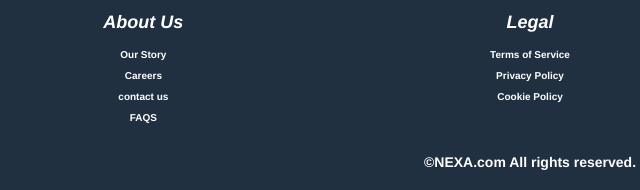
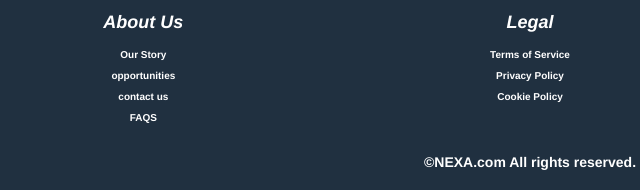
Before and after one commit to JUMA-JOEL/ONLINE-STORE, a plain HTML site: page careers.html in a window 1280 px wide. Shown: the part 607-797 px from the top of the page, 110-750 px from the left. Drawn offline with Linux system fonts and the light colour scheme.

Commit message:
Update careers.html

```diff
--- a/careers.html
+++ b/careers.html
@@ -6,7 +6,7 @@
     <meta name="viewport" content="width=device-width, initial-scale=1.0">
     <link rel="stylesheet" href="style.css">
     <link rel="stylesheet" href="https://cdnjs.cloudflare.com/ajax/libs/font-awesome/6.0.0-beta3/css/all.min.css">
-    <title>job opprtunities</title>
+    <title>job opportunities</title>
     <meta name="description" content="View and manage items in your shopping cart. Proceed to checkout with your selected products.">
     <link rel="icon" href="images/favicon.ico" type="image/x-icon">
 </head>
@@ -99,7 +99,7 @@
                     <div class="footer-section">
                         <h3><b><i>About Us</i></b></h3>
                         <a href="our story.html"><b>Our Story</b></a>
-                        <a href="careers.html"><b>Careers</b></a>
+                        <a href="careers.html"><b>opportunities</b></a>
                         <a href="contactus.html"><b>contact us</b></a>
                         <a href="FAQS.html"><b>FAQS</b></a>
 
```
